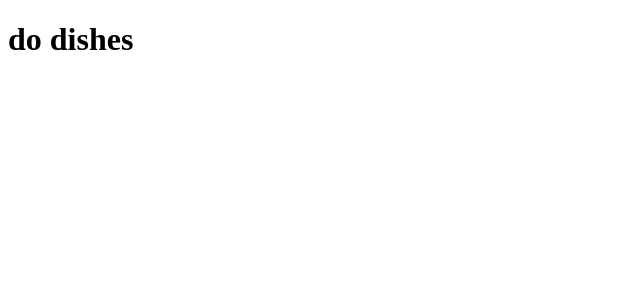
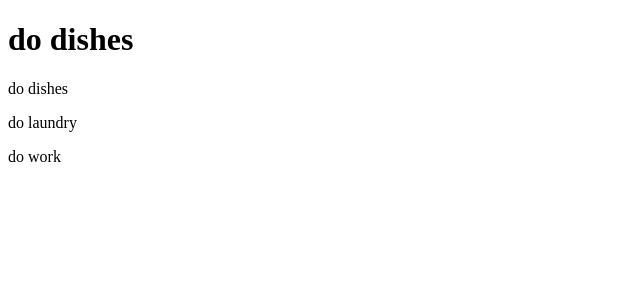
Before and after one commit to ZaneMeroff/vue_idea_box, a Vue app: page / in a window 1280 px wide. Shown: the top 300 px of the page, without its empty margins (0-640 px from the left). Built offline with nearby package versions, Linux system fonts and the light colour scheme.

Commit message:
Plug in Todos component

```diff
--- a/src/App.vue
+++ b/src/App.vue
@@ -1,15 +1,16 @@
 <template>
   <div id="app">
     <h1>{{ todos[0].title }}</h1>
+    <Todos v-bind:todos='todos'/>
   </div>
 </template>
 
 <script>
-
+import Todos from './components/Todos';
 export default {
   name: 'App',
   components: {
-
+    Todos
   },
   data() {
     return {
```
